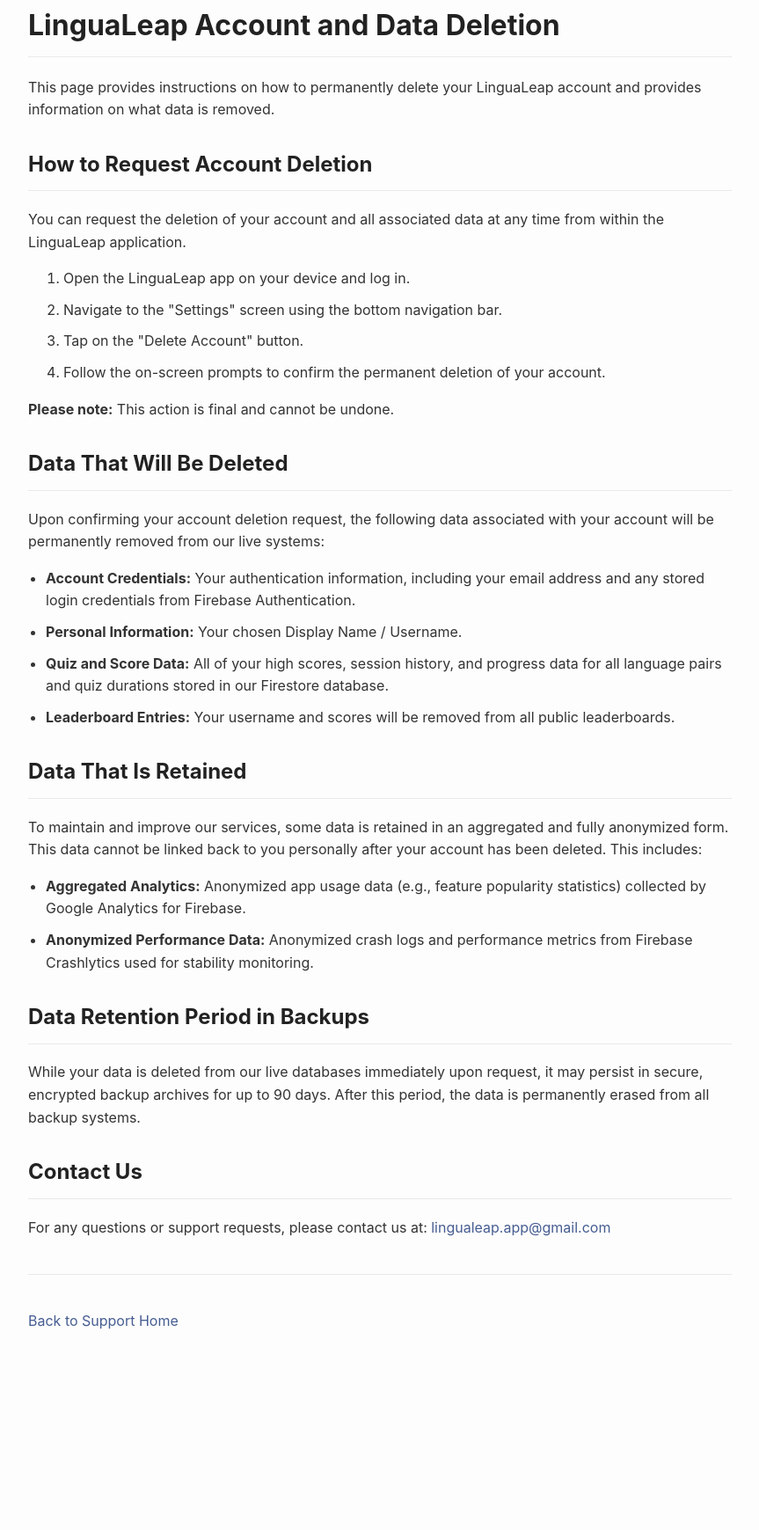
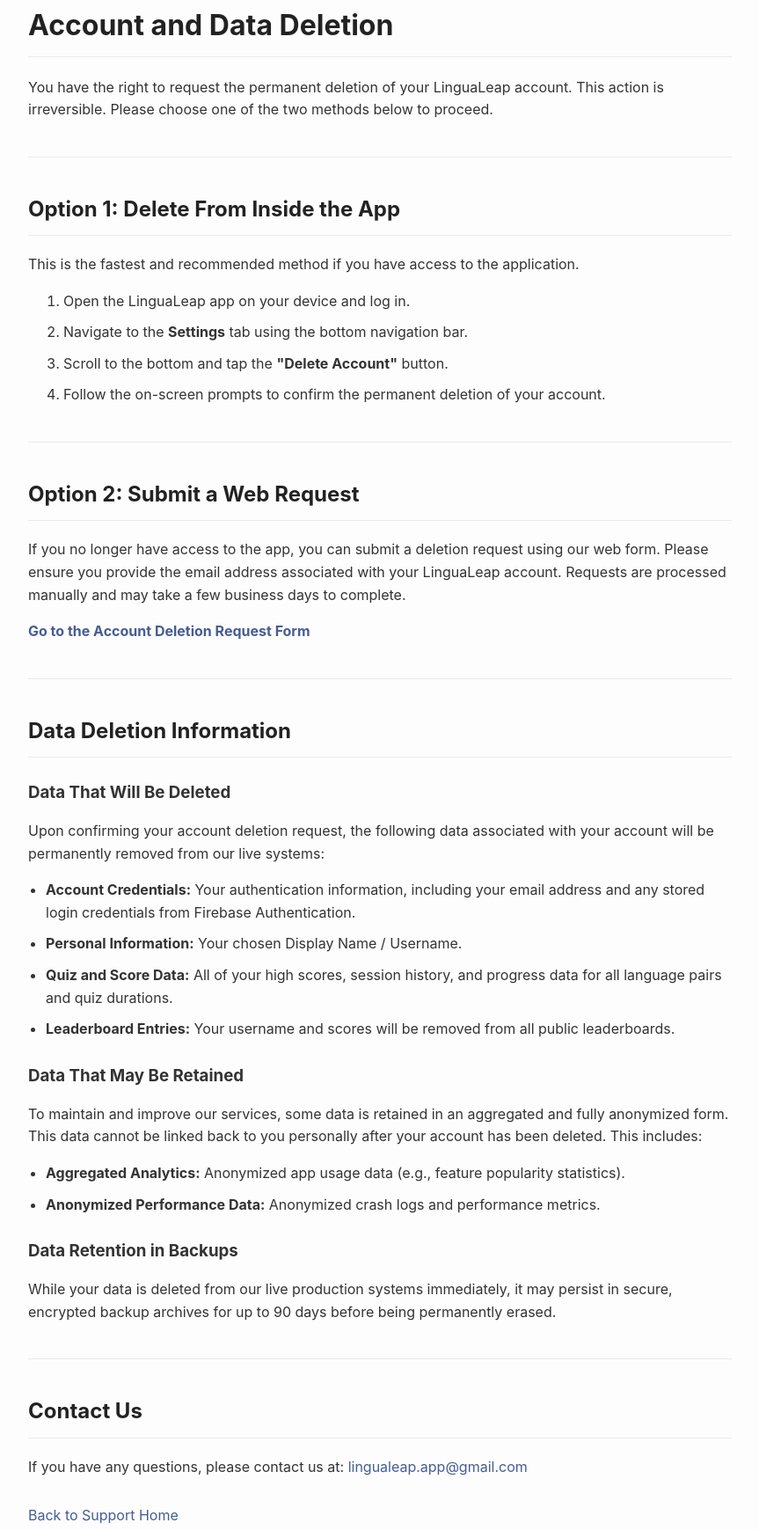
Before and after one commit to emreinan34/emreinan34.github.io, a plain HTML site: page account_deletion.html in a window 1280 px wide. Shown: the part 67-1806 px from the top of the page at 88% size, without its empty margins (208-1071 px from the left). Before the commit the page ends 1637 px from the top, so only its background shows below. Drawn offline with Linux system fonts and the light colour scheme.

Commit message:
Update account_deletion.html

```diff
--- a/account_deletion.html
+++ b/account_deletion.html
@@ -7,53 +7,63 @@
     <link rel="stylesheet" href="style.css">
 </head>
 <body>
-    <h1>LinguaLeap Account and Data Deletion</h1>
+    <h1>Account and Data Deletion</h1>
 
-    <p>This page provides instructions on how to permanently delete your LinguaLeap account and provides information on what data is removed.</p>
+    <p>You have the right to request the permanent deletion of your LinguaLeap account. This action is irreversible. Please choose one of the two methods below to proceed.</p>
 
-    <h2>How to Request Account Deletion</h2>
-    <p>You can request the deletion of your account and all associated data at any time from within the LinguaLeap application.</p>
+    <hr>
 
-    <!-- Use an ordered list for steps -->
+    <h2>Option 1: Delete From Inside the App</h2>
+    <p>This is the fastest and recommended method if you have access to the application.</p>
+
     <ol>
         <li>Open the LinguaLeap app on your device and log in.</li>
-        <li>Navigate to the "Settings" screen using the bottom navigation bar.</li>
-        <li>Tap on the "Delete Account" button.</li>
+        <li>Navigate to the <strong>Settings</strong> tab using the bottom navigation bar.</li>
+        <li>Scroll to the bottom and tap the <strong>"Delete Account"</strong> button.</li>
         <li>Follow the on-screen prompts to confirm the permanent deletion of your account.</li>
     </ol>
 
-    <p><strong>Please note:</strong> This action is final and cannot be undone.</p>
+    <hr>
 
-    <h2>Data That Will Be Deleted</h2>
+    <h2>Option 2: Submit a Web Request</h2>
+    <p>If you no longer have access to the app, you can submit a deletion request using our web form. Please ensure you provide the email address associated with your LinguaLeap account. Requests are processed manually and may take a few business days to complete.</p>
+
+    <p>
+        <!-- Paste your shortened Google Form link here -->
+        <strong><a href="[YOUR GOOGLE FORM LINK HERE]" target="_blank">Go to the Account Deletion Request Form</a></strong>
+    </p>
+
+    <hr>
+
+    <h2>Data Deletion Information</h2>
+
+    <h3>Data That Will Be Deleted</h3>
     <p>Upon confirming your account deletion request, the following data associated with your account will be permanently removed from our live systems:</p>
 
-    <!-- Use an unordered list for bullet points -->
     <ul>
         <li><strong>Account Credentials:</strong> Your authentication information, including your email address and any stored login credentials from Firebase Authentication.</li>
         <li><strong>Personal Information:</strong> Your chosen Display Name / Username.</li>
-        <li><strong>Quiz and Score Data:</strong> All of your high scores, session history, and progress data for all language pairs and quiz durations stored in our Firestore database.</li>
+        <li><strong>Quiz and Score Data:</strong> All of your high scores, session history, and progress data for all language pairs and quiz durations.</li>
         <li><strong>Leaderboard Entries:</strong> Your username and scores will be removed from all public leaderboards.</li>
     </ul>
 
-    <h2>Data That Is Retained</h2>
+    <h3>Data That May Be Retained</h3>
     <p>To maintain and improve our services, some data is retained in an aggregated and fully anonymized form. This data cannot be linked back to you personally after your account has been deleted. This includes:</p>
 
     <ul>
-        <li><strong>Aggregated Analytics:</strong> Anonymized app usage data (e.g., feature popularity statistics) collected by Google Analytics for Firebase.</li>
-        <li><strong>Anonymized Performance Data:</strong> Anonymized crash logs and performance metrics from Firebase Crashlytics used for stability monitoring.</li>
+        <li><strong>Aggregated Analytics:</strong> Anonymized app usage data (e.g., feature popularity statistics).</li>
+        <li><strong>Anonymized Performance Data:</strong> Anonymized crash logs and performance metrics.</li>
     </ul>
 
-    <h2>Data Retention Period in Backups</h2>
-    <p>While your data is deleted from our live databases immediately upon request, it may persist in secure, encrypted backup archives for up to 90 days. After this period, the data is permanently erased from all backup systems.</p>
+    <h3>Data Retention in Backups</h3>
+    <p>While your data is deleted from our live production systems immediately, it may persist in secure, encrypted backup archives for up to 90 days before being permanently erased.</p>
+
+    <hr>
 
     <h2>Contact Us</h2>
-    <p>For any questions or support requests, please contact us at: <a href="mailto:lingualeap.app@gmail.com">lingualeap.app@gmail.com</a></p>
+    <p>If you have any questions, please contact us at: <a href="mailto:lingualeap.app@gmail.com">lingualeap.app@gmail.com</a></p>
 
-    <!-- This horizontal rule creates the line/space above the link -->
-    <hr>
-
-    <!-- This puts the link in its own paragraph for proper spacing -->
-    <p><a href="index.html">Back to Support Home</a></p>
+    <p style="margin-top: 30px;"><a href="index.html">Back to Support Home</a></p>
 
 </body>
 </html>
```
